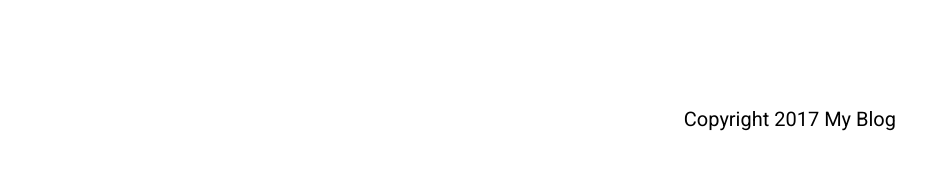
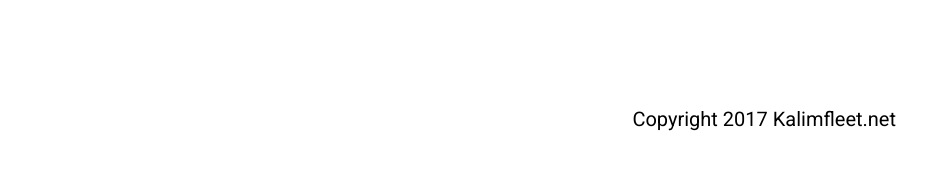
Before and after one commit to designandcode/designandcode.github.io, a Jekyll site: the page built from _posts/2017-05-29-this-blog.markdown, in a window 1280 px wide and 900 px high, scrolled down 5702 px. Shown: the part 722-892 px from the top of the window, without its empty margins (176-1103 px from the left). Built offline with Jekyll 4.4.1, drawn with Linux system fonts in a browser that asks for light colours.

Commit message:
update footer copyright

```diff
--- a/_includes/footer.html
+++ b/_includes/footer.html
@@ -1 +1 @@
-<section class="footer">Copyright 2017 My Blog</section>
+<section class="footer">Copyright 2017 Kalimfleet.net</section>
```
